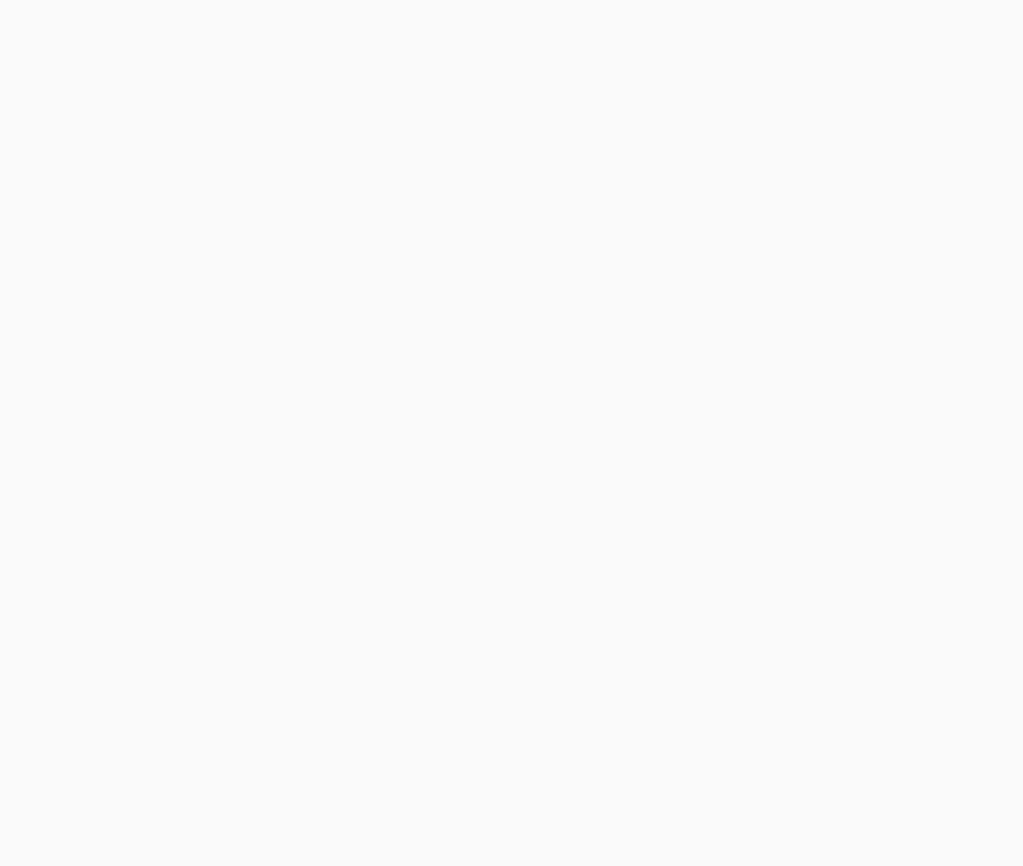
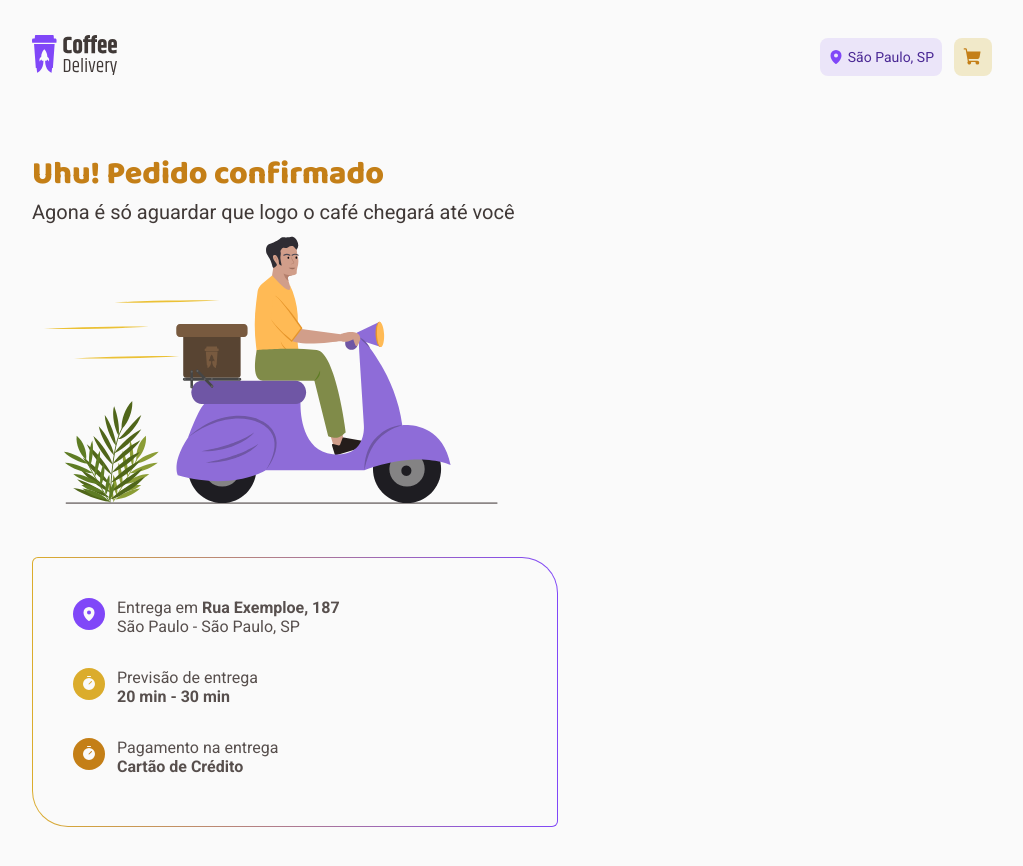
Before and after one commit to RickelmeDias/Coffee-Delivery, a React (Vite) app: page /success in a window 1280 px wide. Before the commit this address had no page. Shown: the whole page, without its empty margins (128-1151 px from the left). Before the commit the page ends 800 px from the top, so only its background shows below. Built offline with nearby package versions, Linux system fonts and the light colour scheme.

Commit message:
page sucess finished

```diff
--- a/src/Routes.tsx
+++ b/src/Routes.tsx
@@ -2,6 +2,7 @@
 import { DefaultLayout } from "./layouts/DefaultLayout";
 import { Checkout } from "./pages/Checkout";
 import { Home } from "./pages/Home";
+import { Success } from "./pages/Success";
 
 export function Router() {
   return (
@@ -9,6 +10,7 @@
       <Route path="/" element={<DefaultLayout />}>
         <Route path="/" element={<Home />} />
         <Route path="/checkout" element={<Checkout />} />
+        <Route path="/success" element={<Success />} />
       </Route>
     </Routes>
   );
--- a/src/components/Header/index.tsx
+++ b/src/components/Header/index.tsx
@@ -28,7 +28,7 @@
       <nav>
         <Location>
           <MapPin size={16} weight="fill" />
-          <span>Porto Alegre, RS</span>
+          <span>São Paulo, SP</span>
         </Location>
 
         <NavLink to="/checkout">
--- /dev/null
+++ b/src/pages/Success/index.tsx
@@ -0,0 +1,49 @@
+import { MapPin, Timer } from "phosphor-react";
+import { DeliveryInformations, Icon, SuccessContainer } from "./styles";
+import IllustrationSuccess from "../,./../../assets/IllustrationSuccess.svg";
+
+export function Success() {
+  return (
+    <SuccessContainer>
+      <h2>Uhu! Pedido confirmado </h2>
+      <h3>Agona é só aguardar que logo o café chegará até você</h3>
+      <div>
+        <DeliveryInformations>
+          <div id="informations">
+            <span>
+              <Icon bgColor="purple">
+                <MapPin size={16} weight="fill" />
+              </Icon>
+              <p>
+                Entrega em <strong>Rua Exemploe, 187</strong>
+                <br />
+                São Paulo - São Paulo, SP
+              </p>
+            </span>
+            <span>
+              <Icon bgColor="yellow">
+                <Timer size={16} weight="fill" />
+              </Icon>
+              <p>
+                Previsão de entrega
+                <br />
+                <strong>20 min - 30 min</strong>{" "}
+              </p>
+            </span>
+            <span>
+              <Icon bgColor="yellow-dark">
+                <Timer size={16} weight="fill" />
+              </Icon>
+              <p>
+                Pagamento na entrega
+                <br />
+                <strong>Cartão de Crédito</strong>
+              </p>
+            </span>
+          </div>
+          <img src={IllustrationSuccess} alt="" />
+        </DeliveryInformations>
+      </div>
+    </SuccessContainer>
+  );
+}
--- /dev/null
+++ b/src/pages/Success/styles.ts
@@ -0,0 +1,62 @@
+import styled from "styled-components";
+
+export const SuccessContainer = styled.div`
+  padding: 2.5rem 10rem;
+  h2 {
+    font-family: "Baloo 2";
+    font-style: normal;
+    font-weight: 800;
+    font-size: 32px;
+    line-height: 130%;
+    color: ${(props) => props.theme["yellow-dark"]};
+  }
+  h3 {
+    font-size: 1.25rem;
+    margin-top: 4px;
+    font-weight: 400;
+    color: ${(props) => props.theme["base-subtitle"]};
+  }
+  div#informations {
+    margin-top: 40px;
+    display: flex;
+    flex-direction: column;
+    background-color: black;
+    padding: 40px;
+    gap: 32px;
+    width: 526px;
+    height: 270px;
+    border-radius: 6px 36px;
+    border: 1px solid transparent;
+    background: linear-gradient(
+        to right,
+        ${(props) => props.theme.background},
+        ${(props) => props.theme.background}
+      ),
+      linear-gradient(to right, #dbac2c, #8047f8);
+    background-clip: padding-box, border-box;
+    background-origin: padding-box, border-box;
+  }
+  span {
+    display: flex;
+    gap: 12px;
+  }
+`;
+
+interface IconProps {
+  bgColor: "yellow" | "purple" | "yellow-dark";
+}
+export const Icon = styled.div<IconProps>`
+  display: flex;
+  align-items: center;
+  justify-content: center;
+  border-radius: 50%;
+  width: 2rem;
+  height: 2rem;
+  color: ${(props) => props.theme.background};
+  background-color: ${(props) => props.theme[props.bgColor]};
+`;
+export const DeliveryInformations = styled.div`
+  display: flex;
+  justify-content: space-between;
+  flex-wrap: wrap-reverse;
+`;
```
Also changed, not shown: src/assets/IllustrationSuccess.svg (added).
